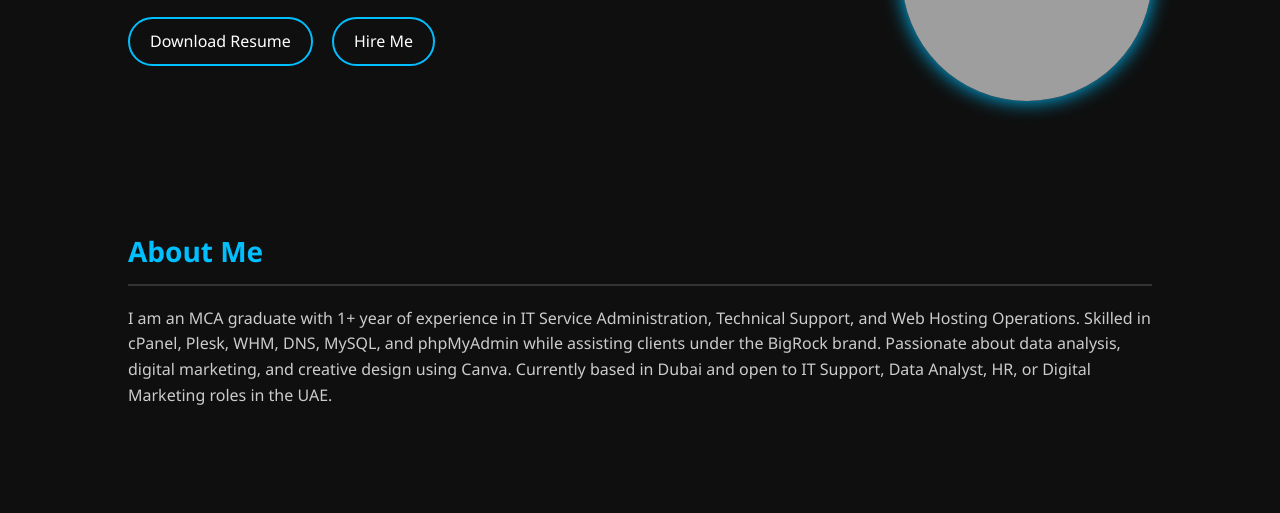
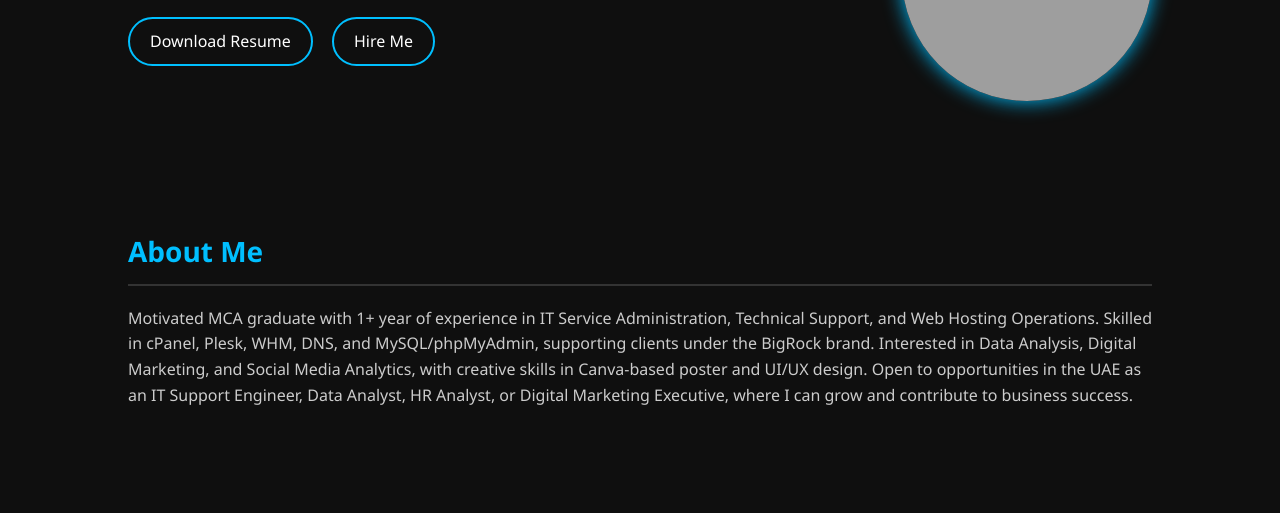
Before and after one commit to Canvil-Joyal-Lobo/canvil-portfolio, a plain HTML site: page index.html in a window 1280 px wide. Shown: the part 287-800 px from the top of the page. Drawn offline with Linux system fonts and the light colour scheme; grey boxes are pictures that could not be loaded.

Commit message:
Update index.html

```diff
--- a/index.html
+++ b/index.html
@@ -333,10 +333,8 @@
 <section id="about" class="about">
   <h2 class="section-title">About Me</h2>
   <p>
-    I am an MCA graduate with 1+ year of experience in IT Service Administration, Technical Support, and Web Hosting Operations.
-    Skilled in cPanel, Plesk, WHM, DNS, MySQL, and phpMyAdmin while assisting clients under the BigRock  brand.
-    Passionate about data analysis, digital marketing, and creative design using Canva. Currently based in Dubai and open to
-    IT Support, Data Analyst, HR, or Digital Marketing roles in the UAE.
+    Motivated MCA graduate with 1+ year of experience in IT Service Administration, Technical Support, and Web Hosting Operations. Skilled in cPanel, Plesk, WHM, DNS, and MySQL/phpMyAdmin, supporting clients under the BigRock  brand. Interested in Data Analysis, Digital Marketing, and Social Media Analytics, with creative skills in Canva-based poster and UI/UX design. Open to opportunities in the UAE as an IT Support Engineer, Data Analyst, HR Analyst, or Digital Marketing Executive, where I can grow and contribute to business success.
+
   </p>
 </section>
 
```
